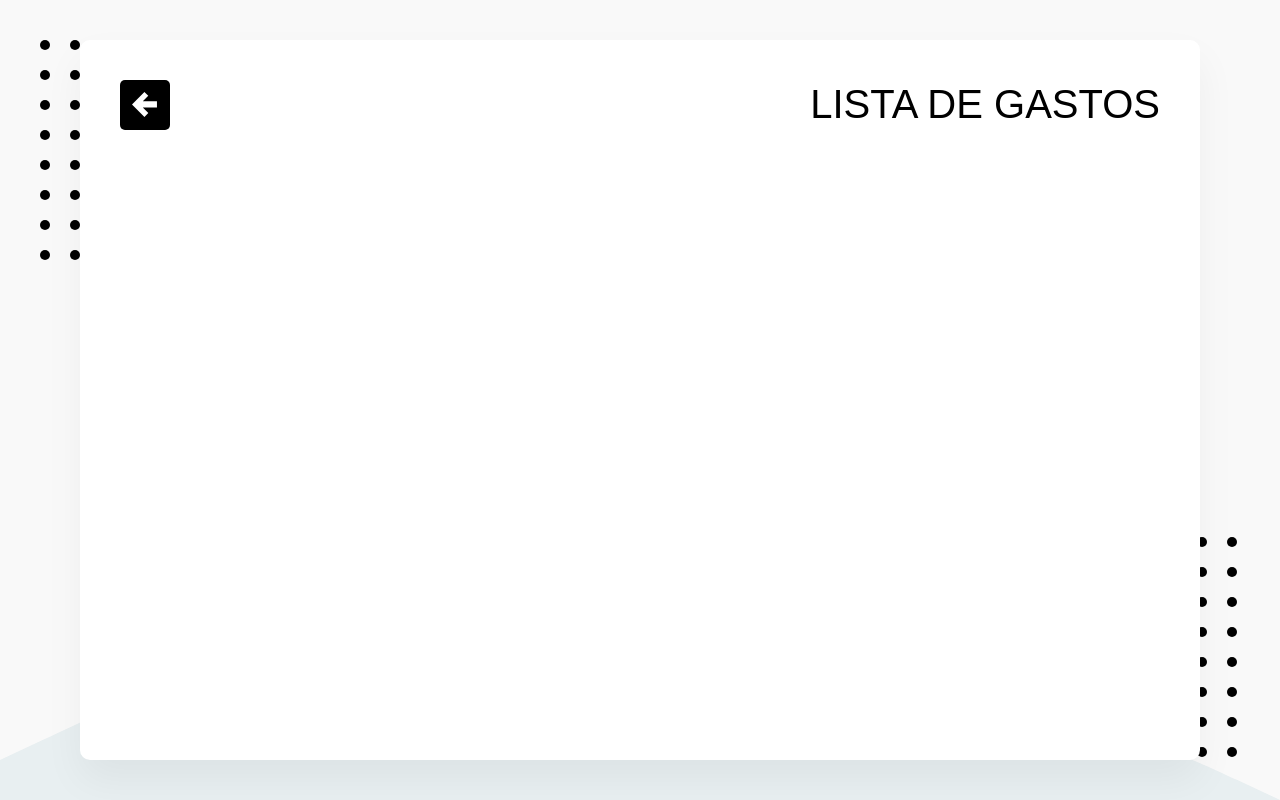
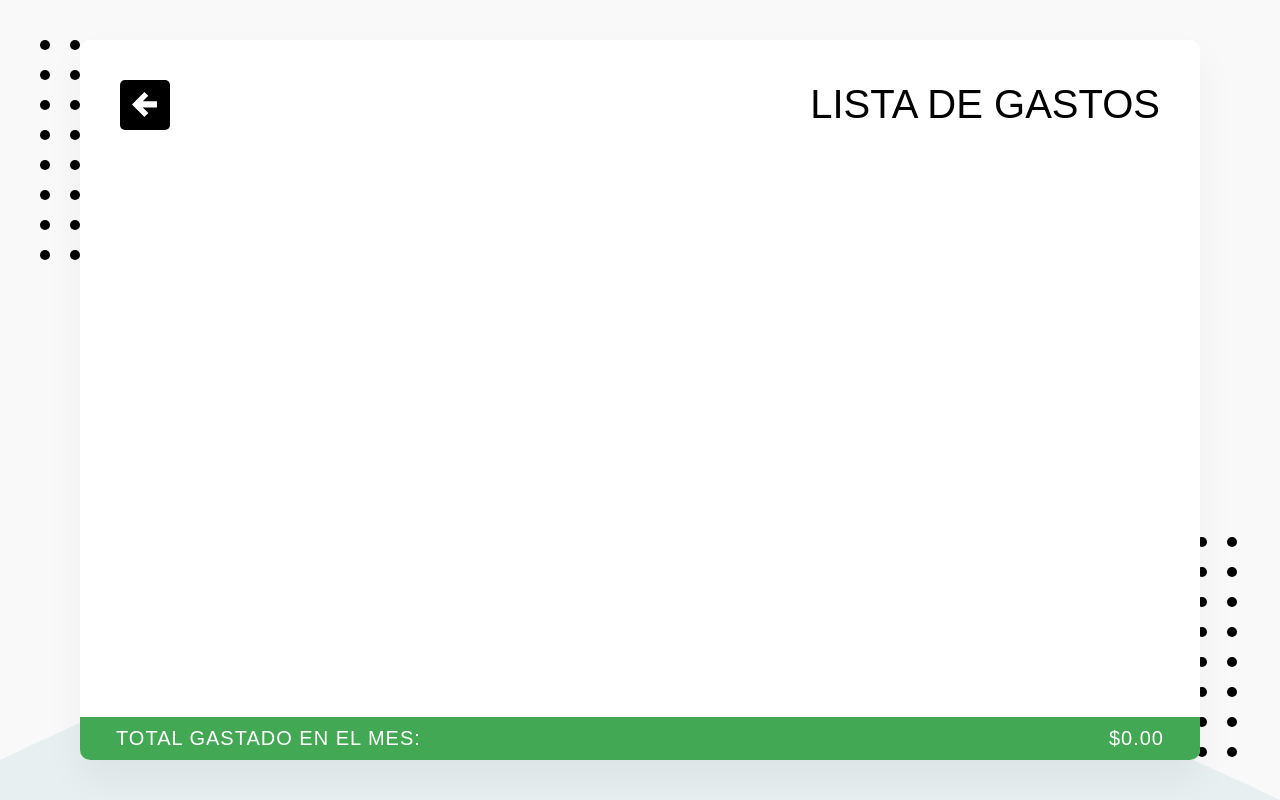
Before and after one commit to Daniela2-1998/app_lista_gastos, a React (Create React App) app: page /lista in a window 1280 px wide. Built offline with nearby package versions, Linux system fonts and the light colour scheme; no server answers; what webfontloader would draw is missing.

Commit message:
Barra de total gastado visual agregada

```diff
--- a/src/App.js
+++ b/src/App.js
@@ -4,6 +4,7 @@
 import Boton from './elementos/Boton';
 import BotonCerrarSesion from './elementos/BotonCerrarSesion';
 import FormularioGasto from './componentes/FormularioGasto';
+import BarraTotalGastado from './componentes/BarraTotalGastado';
 
 const App = () => {
   return (
@@ -24,6 +25,8 @@
       </Header>
 
       <FormularioGasto />
+
+      <BarraTotalGastado />
     </>
    );
 }
--- /dev/null
+++ b/src/componentes/BarraTotalGastado.js
@@ -0,0 +1,33 @@
+import React from 'react';
+import styled from 'styled-components';
+import theme from '../theme';
+import FormatearCantidad from '../funciones/convertirAMoneda';
+
+const BarraTotal = styled.div`
+    background: ${theme.verde};
+    font-size: 1.25rem; /* 20px */
+    letter-spacing: 1px;
+    font-weight: 500;
+    text-transform: uppercase;
+    padding: 0.62rem 2.25rem; /* 10px 40px */
+    color: #fff;
+    display: flex;
+    justify-content: space-between;
+    align-items: center;
+
+    @media(max-width: 31.25rem) { /* 500px */
+        flex-direction: column;
+        font-size: 14px;
+    }
+`;
+
+const BarraTotalGastado = () => {
+    return (
+        <BarraTotal>
+            <p>Total gastado en el mes:</p>
+            <p>{FormatearCantidad(0.00)}</p>
+        </BarraTotal>
+    );
+}
+
+export default BarraTotalGastado;
--- a/src/componentes/GastosPorCategoria.js
+++ b/src/componentes/GastosPorCategoria.js
@@ -2,6 +2,7 @@
 import {Header, Titulo} from '../elementos/Header';
 import {Helmet} from 'react-helmet';
 import BtnRegresar from '../elementos/BtnRegresar';
+import BarraTotalGastado from './BarraTotalGastado';
 
 const GastosPorCategoria = () => {
     return (
@@ -14,6 +15,8 @@
                 <BtnRegresar ruta='/'/>
                 <Titulo>Gastos por categoría</Titulo>
             </Header>
+
+            <BarraTotalGastado />
         </>
     );
 }
--- a/src/componentes/ListaDeGastos.js
+++ b/src/componentes/ListaDeGastos.js
@@ -2,7 +2,7 @@
 import {Header, Titulo} from '../elementos/Header';
 import {Helmet} from 'react-helmet';
 import BtnRegresar from '../elementos/BtnRegresar';
-
+import BarraTotalGastado from './BarraTotalGastado';
 
 const ListaDeGastos = () => {
 
@@ -16,6 +16,8 @@
                 <BtnRegresar ruta='/' />
                 <Titulo>Lista de gastos</Titulo>
             </Header>
+
+            <BarraTotalGastado />
         </>
     );
 }
--- /dev/null
+++ b/src/funciones/convertirAMoneda.js
@@ -0,0 +1,12 @@
+const FormatearCantidad = (cantidad) => {
+    return new Intl.NumberFormat(
+        'en-US',
+        {
+           style: 'currency',
+           currency: 'USD',
+           minimumFractionDigits: 2
+        }
+    ).format(cantidad);
+}
+
+export default FormatearCantidad;
```
